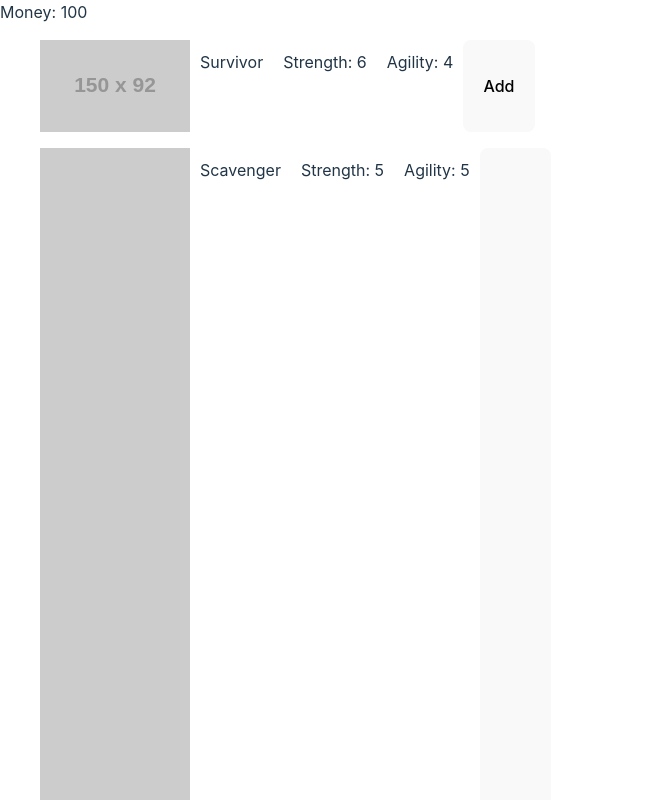
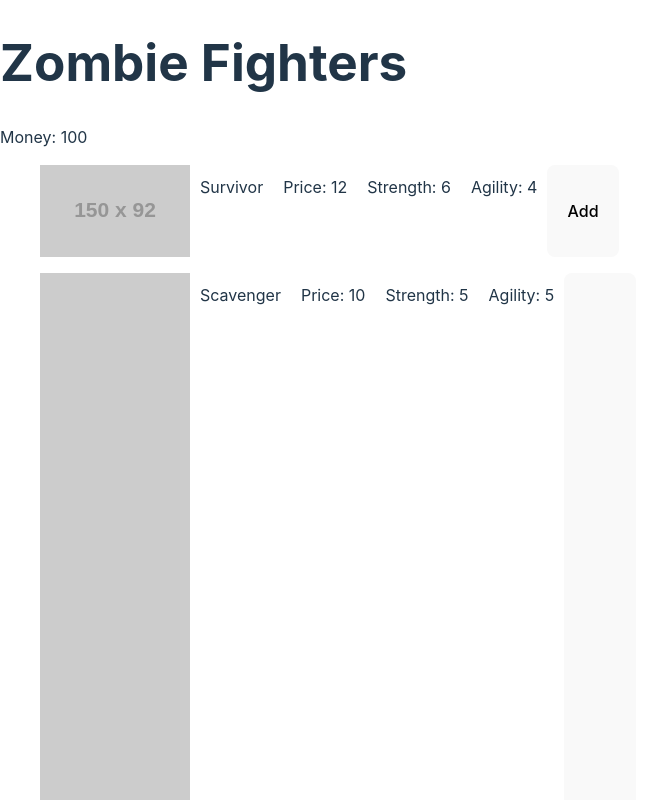
Before and after one commit to caojohnny91/react-state-management-lab, a React (Vite) app: page / in a window 1280 px wide. Shown: the top 800 px of the page, without its empty margins (0-660 px from the left). Built offline with nearby package versions, Linux system fonts and the light colour scheme.

Commit message:
added price and starting button addfighter handler

```diff
--- a/src/App.jsx
+++ b/src/App.jsx
@@ -82,10 +82,15 @@ const App = () => {
     },
   ]);
 
+  const handleAddFighter = (addFighter) => {
+    console.log(addFighter);
+  }
+
 
   return (
+    <>
+    <h1>Zombie Fighters</h1>
 
-    <>
     Money: {money}
 
     {zombieFighters.map((attributes, index) => (
@@ -94,6 +99,7 @@ const App = () => {
 
 
 
+
     </>
   );
 };
--- a/src/components/FighterAttributes/FighterAttributes.jsx
+++ b/src/components/FighterAttributes/FighterAttributes.jsx
@@ -1,13 +1,14 @@
 const FighterAttributes = (attributes) => {
-    const{img, name, strength, agility} = attributes;
+    const{img, name, price, strength, agility} = attributes;
 
     return (
         <ul>
             <img src={img}/>
             <li>{name}</li>
+            <li>Price: {price}</li>
             <li>Strength: {strength}</li>
             <li>Agility: {agility}</li>
-            <button onClick>Add</button>
+            <button onClick={() => handleAddFighter({name})}>Add</button>
         </ul>
 
     )
```
